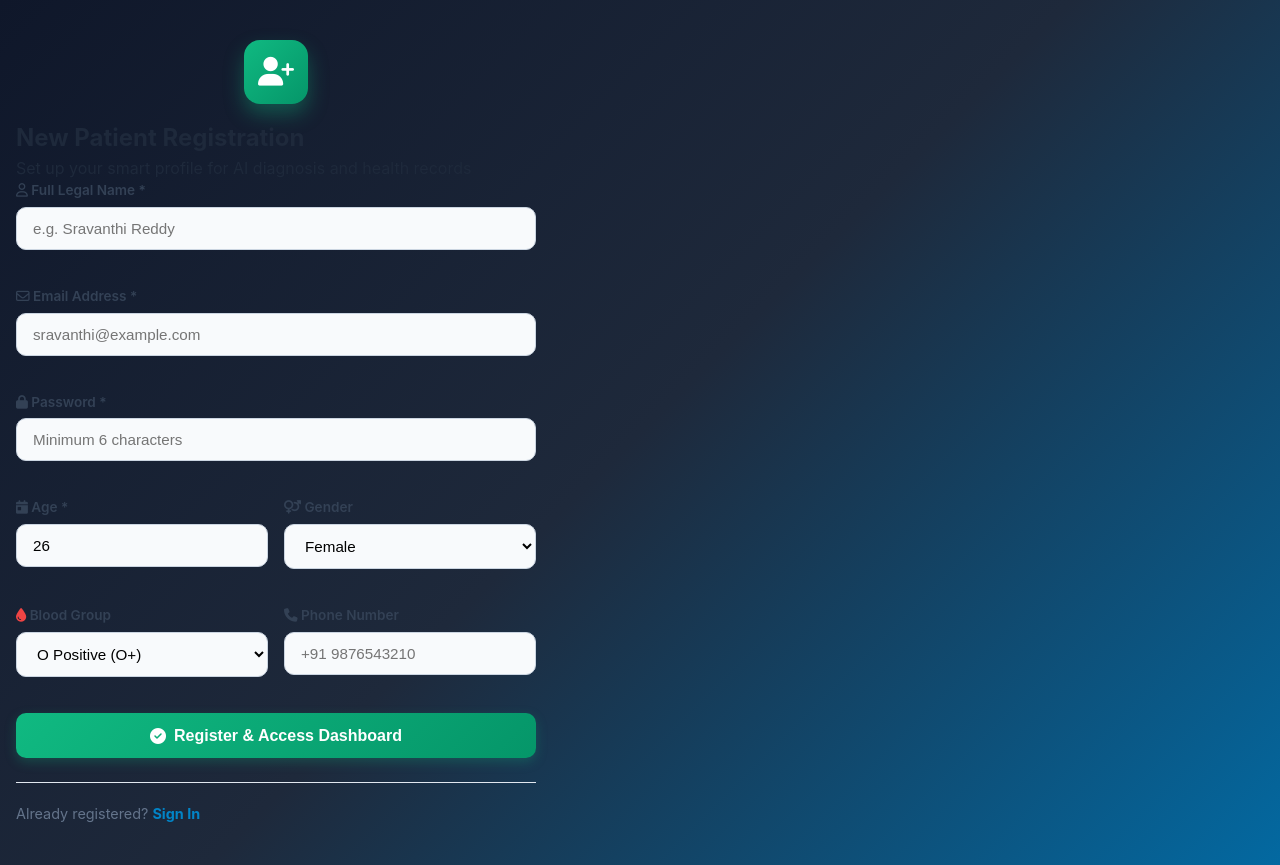
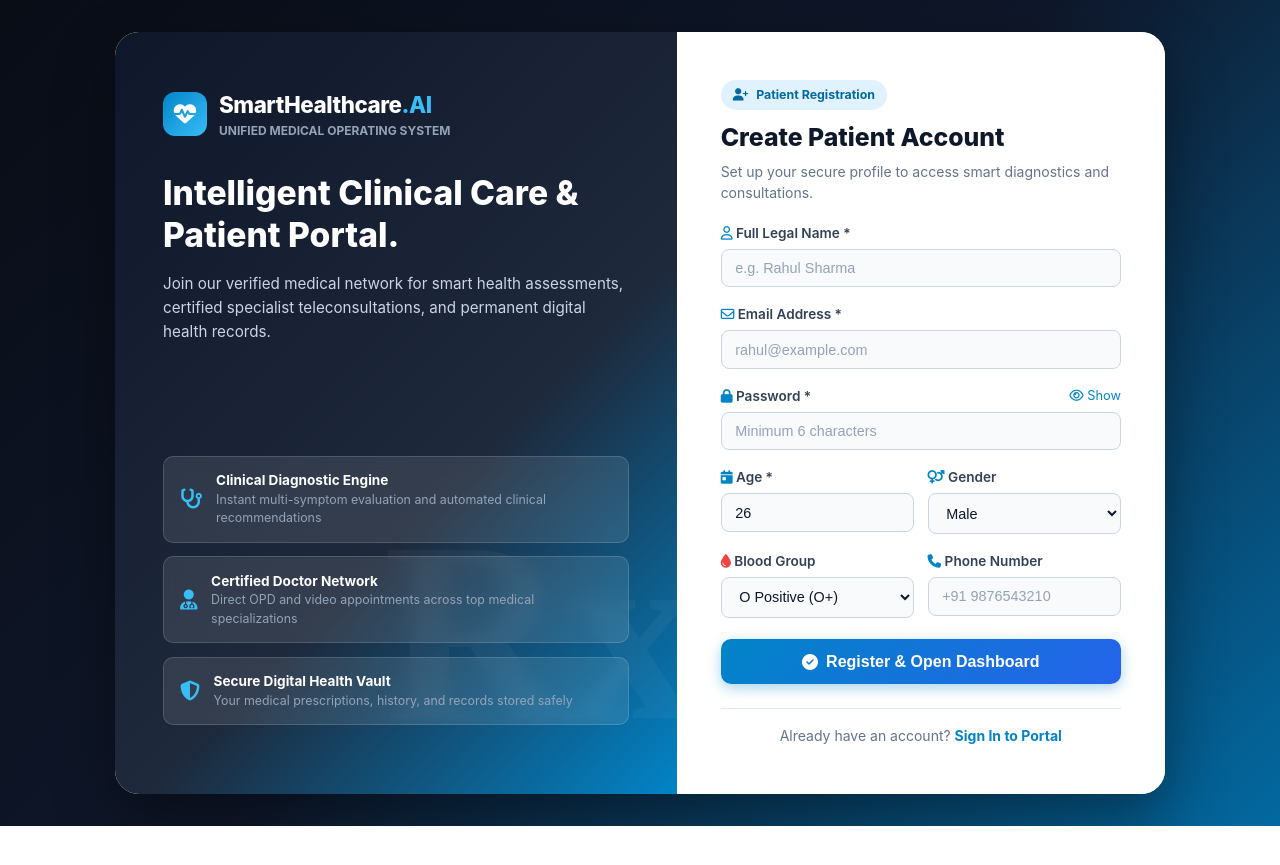
Before and after one commit to sravanthi9392-hub/SmartHealthCare, a Flask app: page /signup in a window 1280 px wide. After the commit the page ends 826 px from the top, so only its background shows below. Run offline with Flask 3, Linux system fonts and the light colour scheme.

Commit message:
Update signup.html

```diff
--- a/templates/signup.html
+++ b/templates/signup.html
@@ -3,62 +3,163 @@
 <head>
     <meta charset="UTF-8">
     <meta name="viewport" content="width=device-width, initial-scale=1.0">
-    <title>Create Patient Account | Smart Healthcare Portal</title>
+    <title>Create Patient Account | Smart Healthcare</title>
     <link rel="stylesheet" href="{{ url_for('static', filename='style.css') }}">
     <link rel="stylesheet" href="https://cdnjs.cloudflare.com/ajax/libs/font-awesome/6.4.0/css/all.min.css">
+    <style>
+        .signup-grid {
+            display: grid;
+            grid-template-columns: 1fr 1fr;
+            gap: 0.85rem;
+        }
+        .signup-grid .full-width {
+            grid-column: 1 / -1;
+        }
+        .auth-form-pane label {
+            color: #334155 !important;
+            font-weight: 600;
+            font-size: 0.85rem;
+            margin-bottom: 0.35rem;
+            display: block;
+        }
+        .auth-form-pane .form-control {
+            color: #0f172a !important;
+            background-color: #f8fafc;
+            border: 1.5px solid #cbd5e1;
+            font-size: 0.9rem;
+            padding: 0.65rem 0.85rem;
+            border-radius: 8px;
+            transition: all 0.2s ease;
+        }
+        .auth-form-pane .form-control:focus {
+            background-color: #ffffff;
+            border-color: #0284c7;
+            box-shadow: 0 0 0 3px rgba(2, 132, 199, 0.15);
+            outline: none;
+        }
+        .auth-form-pane .form-control::placeholder {
+            color: #94a3b8;
+        }
+    </style>
 </head>
-<body style="background: linear-gradient(135deg, #0f172a 0%, #1e293b 50%, #0369a1 100%); min-height: 100vh;">
+<body>
 
-<div class="auth-wrapper" style="padding: 2.5rem 1rem;">
-    <div class="auth-box" style="max-width: 520px;">
-        <div style="background: linear-gradient(135deg, #10b981, #059669); width: 64px; height: 64px; border-radius: 16px; margin: 0 auto 1rem auto; display: flex; align-items: center; justify-content: center; font-size: 1.8rem; color: white; box-shadow: 0 10px 20px rgba(16, 185, 129, 0.35);">
-            <i class="fa-solid fa-user-plus"></i>
+<div class="auth-slider-container">
+    <div class="sliding-card-box">
+
+        <!-- ================================================================
+             LEFT HERO PANE (MATCHING LOGIN HERO)
+             ================================================================ -->
+        <div class="sliding-hero-pane">
+            <div>
+                <div style="display: flex; align-items: center; gap: 0.75rem; margin-bottom: 2rem;">
+                    <div style="width: 44px; height: 44px; background: linear-gradient(135deg, #0284c7, #38bdf8); border-radius: 12px; display: flex; align-items: center; justify-content: center; font-size: 1.4rem; color: white;">
+                        <i class="fa-solid fa-heart-pulse"></i>
+                    </div>
+                    <div>
+                        <div style="font-size: 1.4rem; font-weight: 800; letter-spacing: -0.02em;">SmartHealthcare<span style="color: #38bdf8;">.AI</span></div>
+                        <div style="font-size: 0.75rem; color: #94a3b8; text-transform: uppercase; font-weight: 700;">Unified Medical Operating System</div>
+                    </div>
                 </div>
 
-        <h2>New Patient Registration</h2>
-        <p class="subtitle">Set up your smart profile for AI diagnosis and health records</p>
+                <h2 style="font-size: 2.1rem; font-weight: 800; line-height: 1.25; margin-bottom: 1rem;">
+                    Intelligent Clinical Care & Patient Portal.
+                </h2>
+                <p style="color: #cbd5e1; font-size: 0.95rem; margin-bottom: 2.5rem; line-height: 1.6;">
+                    Join our verified medical network for smart health assessments, certified specialist teleconsultations, and permanent digital health records.
+                </p>
+            </div>
+
+            <!-- Floating Feature Pills -->
+            <div>
+                <div class="floating-feature">
+                    <i class="fa-solid fa-stethoscope"></i>
+                    <div>
+                        <div style="font-weight: 700; color: white; font-size: 0.85rem;">Clinical Diagnostic Engine</div>
+                        <div style="font-size: 0.775rem; color: #94a3b8;">Instant multi-symptom evaluation and automated clinical recommendations</div>
+                    </div>
+                </div>
+
+                <div class="floating-feature">
+                    <i class="fa-solid fa-user-doctor"></i>
+                    <div>
+                        <div style="font-weight: 700; color: white; font-size: 0.85rem;">Certified Doctor Network</div>
+                        <div style="font-size: 0.775rem; color: #94a3b8;">Direct OPD and video appointments across top medical specializations</div>
+                    </div>
+                </div>
+
+                <div class="floating-feature">
+                    <i class="fa-solid fa-shield-halved"></i>
+                    <div>
+                        <div style="font-weight: 700; color: white; font-size: 0.85rem;">Secure Digital Health Vault</div>
+                        <div style="font-size: 0.775rem; color: #94a3b8;">Your medical prescriptions, history, and records stored safely</div>
+                    </div>
+                </div>
+            </div>
+        </div>
+
+        <!-- ================================================================
+             RIGHT AUTH FORM PANE
+             ================================================================ -->
+        <div class="auth-form-pane">
+            <div style="margin-bottom: 1.25rem;">
+                <div style="display: inline-flex; align-items: center; gap: 0.5rem; background: #e0f2fe; color: #0369a1; padding: 0.35rem 0.75rem; border-radius: 999px; font-size: 0.775rem; font-weight: 700; margin-bottom: 0.6rem;">
+                    <i class="fa-solid fa-user-plus"></i> Patient Registration
+                </div>
+                <h3 style="font-size: 1.55rem; font-weight: 800; color: #0f172a; margin-bottom: 0.25rem;">
+                    Create Patient Account
+                </h3>
+                <p style="color: #64748b; font-size: 0.875rem;">
+                    Set up your secure profile to access smart diagnostics and consultations.
+                </p>
+            </div>
 
             {% if error %}
-        <div style="background: #fee2e2; border: 1px solid #fca5a5; color: #991b1b; padding: 0.75rem 1rem; border-radius: 8px; font-size: 0.875rem; text-align: left; margin-bottom: 1.5rem;">
+            <div style="background: #fee2e2; border: 1px solid #fca5a5; color: #991b1b; padding: 0.75rem 1rem; border-radius: 8px; font-size: 0.85rem; margin-bottom: 1rem;">
                 <i class="fa-solid fa-triangle-exclamation"></i> {{ error }}
             </div>
             {% endif %}
 
             <form method="POST" action="{{ url_for('signup') }}">
-            <div style="display: grid; grid-template-columns: 1fr 1fr; gap: 1rem;">
-                <div class="form-group" style="grid-column: 1 / -1;">
-                    <label><i class="fa-regular fa-user"></i> Full Legal Name *</label>
-                    <input type="text" name="full_name" class="form-control" placeholder="e.g. Sravanthi Reddy" required>
+                <div class="signup-grid">
+                    <div class="form-group full-width" style="margin-bottom: 0.2rem;">
+                        <label><i class="fa-regular fa-user" style="color: #0284c7;"></i> Full Legal Name *</label>
+                        <input type="text" name="full_name" class="form-control" placeholder="e.g. Rahul Sharma" required>
                     </div>
 
-                <div class="form-group" style="grid-column: 1 / -1;">
-                    <label><i class="fa-regular fa-envelope"></i> Email Address *</label>
-                    <input type="email" name="email" class="form-control" placeholder="sravanthi@example.com" required>
+                    <div class="form-group full-width" style="margin-bottom: 0.2rem;">
+                        <label><i class="fa-regular fa-envelope" style="color: #0284c7;"></i> Email Address *</label>
+                        <input type="email" name="email" class="form-control" placeholder="rahul@example.com" required>
                     </div>
 
-                <div class="form-group" style="grid-column: 1 / -1;">
-                    <label><i class="fa-solid fa-lock"></i> Password *</label>
-                    <input type="password" name="password" class="form-control" placeholder="Minimum 6 characters" required>
+                    <div class="form-group full-width" style="margin-bottom: 0.2rem;">
+                        <div style="display: flex; justify-content: space-between; align-items: center; margin-bottom: 0.35rem;">
+                            <label style="margin-bottom: 0;"><i class="fa-solid fa-lock" style="color: #0284c7;"></i> Password *</label>
+                            <span style="font-size: 0.8rem; color: #0284c7; cursor: pointer;" onclick="toggleSignupPassword()">
+                                <i class="fa-regular fa-eye" id="signupToggleIcon"></i> Show
+                            </span>
+                        </div>
+                        <input type="password" id="signupPasswordInput" name="password" class="form-control" placeholder="Minimum 6 characters" required>
                     </div>
 
-                <div class="form-group">
-                    <label><i class="fa-solid fa-calendar-day"></i> Age *</label>
+                    <div class="form-group" style="margin-bottom: 0.2rem;">
+                        <label><i class="fa-solid fa-calendar-day" style="color: #0284c7;"></i> Age *</label>
                         <input type="number" name="age" min="1" max="120" value="26" class="form-control" required>
                     </div>
 
-                <div class="form-group">
-                    <label><i class="fa-solid fa-venus-mars"></i> Gender</label>
+                    <div class="form-group" style="margin-bottom: 0.2rem;">
+                        <label><i class="fa-solid fa-venus-mars" style="color: #0284c7;"></i> Gender</label>
                         <select name="gender" class="form-control">
                             <option value="Female">Female</option>
-                        <option value="Male">Male</option>
+                            <option value="Male" selected>Male</option>
                             <option value="Other">Other</option>
                         </select>
                     </div>
 
-                <div class="form-group">
-                    <label><i class="fa-solid fa-droplet" style="color:#ef4444;"></i> Blood Group</label>
+                    <div class="form-group" style="margin-bottom: 0.2rem;">
+                        <label><i class="fa-solid fa-droplet" style="color: #ef4444;"></i> Blood Group</label>
                         <select name="blood_group" class="form-control">
-                        <option value="O+">O Positive (O+)</option>
+                            <option value="O+" selected>O Positive (O+)</option>
                             <option value="A+">A Positive (A+)</option>
                             <option value="B+">B Positive (B+)</option>
                             <option value="AB+">AB Positive (AB+)</option>
@@ -69,22 +170,38 @@
                         </select>
                     </div>
 
-                <div class="form-group">
-                    <label><i class="fa-solid fa-phone"></i> Phone Number</label>
+                    <div class="form-group" style="margin-bottom: 0.2rem;">
+                        <label><i class="fa-solid fa-phone" style="color: #0284c7;"></i> Phone Number</label>
                         <input type="tel" name="phone" placeholder="+91 9876543210" class="form-control">
                     </div>
                 </div>
 
-            <button type="submit" class="btn btn-success" style="width: 100%; padding: 0.85rem; font-size: 1rem; margin-top: 1rem;">
-                <i class="fa-solid fa-circle-check"></i> Register & Access Dashboard
+                <button type="submit" class="btn btn-primary" style="width: 100%; padding: 0.85rem; font-size: 1rem; margin-top: 1.15rem; box-shadow: 0 4px 14px rgba(2, 132, 199, 0.35);">
+                    <i class="fa-solid fa-circle-check"></i> Register & Open Dashboard
                 </button>
             </form>
 
-        <div style="margin-top: 1.5rem; padding-top: 1.25rem; border-top: 1px solid #e2e8f0; font-size: 0.9rem; color: #64748b;">
-            Already registered? <a href="{{ url_for('login') }}" style="font-weight: 700; color: #0284c7;">Sign In</a>
-        </div>
+            <div style="margin-top: 1.5rem; text-align: center; font-size: 0.875rem; color: #64748b; padding-top: 1rem; border-top: 1px solid #e2e8f0;">
+                Already have an account? <a href="{{ url_for('login') }}" style="font-weight: 700; color: #0284c7;">Sign In to Portal</a>
             </div>
         </div>
 
+    </div>
+</div>
+
+<script>
+function toggleSignupPassword() {
+    const input = document.getElementById('signupPasswordInput');
+    const icon = document.getElementById('signupToggleIcon');
+    if (input.type === 'password') {
+        input.type = 'text';
+        icon.className = 'fa-regular fa-eye-slash';
+    } else {
+        input.type = 'password';
+        icon.className = 'fa-regular fa-eye';
+    }
+}
+</script>
+
 </body>
 </html>
```
Lines whose indentation alone changed are shown as unchanged.
